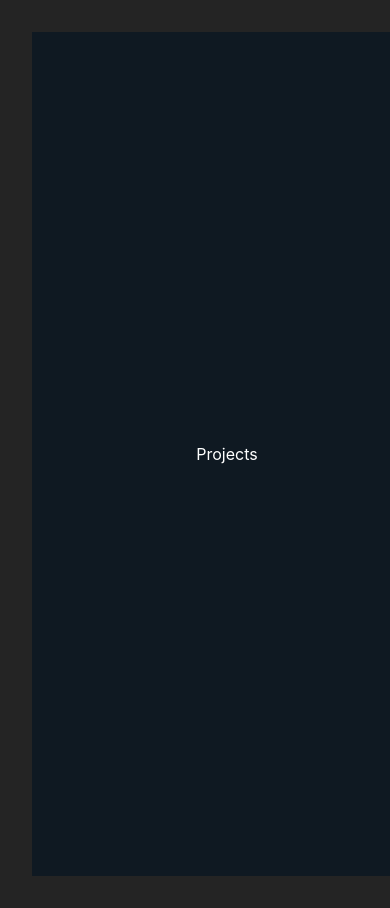
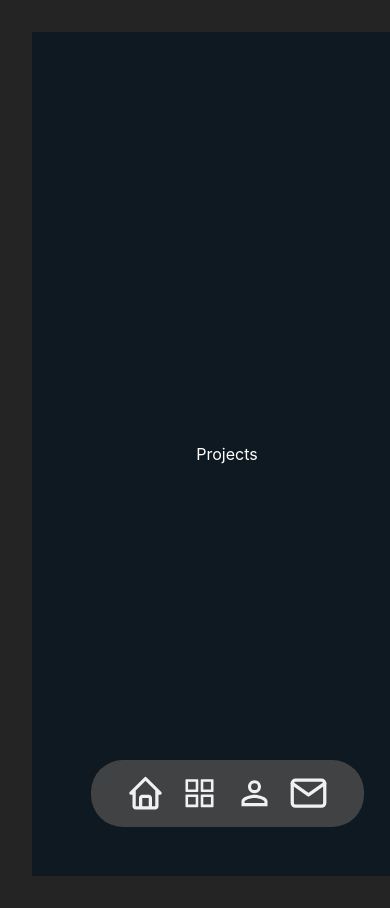
Before and after one commit to jfinley6/portfolio, a React (Vite) app: page /projects in a window 390 px wide. Shown: the top 908 px of the page. Built offline with nearby package versions, Linux system fonts and the light colour scheme.

Commit message:
add mobile-navbar elements

```diff
--- a/src/components/NavBar.jsx
+++ b/src/components/NavBar.jsx
@@ -26,9 +26,9 @@ function NavBar() {
               <svg
                 stroke="currentColor"
                 fill="currentColor"
-                stroke-width="0"
+                strokeWidth="0"
                 viewBox="0 0 1024 1024"
-                class="icon"
+                className="icon"
                 height="1em"
                 width="1em"
                 xmlns="http://www.w3.org/2000/svg"
@@ -43,9 +43,9 @@ function NavBar() {
               <svg
                 stroke="currentColor"
                 fill="currentColor"
-                stroke-width="0"
+                strokeWidth="0"
                 viewBox="0 0 1024 1024"
-                class="icon"
+                className="icon"
                 height="1em"
                 width="1em"
                 xmlns="http://www.w3.org/2000/svg"
@@ -56,6 +56,96 @@ function NavBar() {
           </div>
         </div>
       </div>
+      <div id="mobile-navbar">
+        <div className="nav-item">
+          <Link to="/" className="active nav-link">
+            <svg
+              stroke="currentColor"
+              fill="currentColor"
+              strokeWidth="0"
+              viewBox="0 0 24 24"
+              height="1em"
+              width="1em"
+              xmlns="http://www.w3.org/2000/svg"
+              style={{
+                color: "white",
+                height: "10vh",
+                width: "10vw",
+                margin: "2vw",
+              }}
+            >
+              <path d="M3 13h1v7c0 1.103.897 2 2 2h12c1.103 0 2-.897 2-2v-7h1a1 1 0 0 0 .707-1.707l-9-9a.999.999 0 0 0-1.414 0l-9 9A1 1 0 0 0 3 13zm7 7v-5h4v5h-4zm2-15.586 6 6V15l.001 5H16v-5c0-1.103-.897-2-2-2h-4c-1.103 0-2 .897-2 2v5H6v-9.586l6-6z"></path>
+            </svg>
+          </Link>
+        </div>
+        <div className="nav-item">
+          <Link to="/projects" className="nav-link">
+            <svg
+              stroke="currentColor"
+              fill="currentColor"
+              strokeWidth="0"
+              viewBox="0 0 1024 1024"
+              height="1em"
+              width="1em"
+              xmlns="http://www.w3.org/2000/svg"
+              style={{
+                color: "white",
+                height: "10vh",
+                width: "10vw",
+                margin: "2vw",
+              }}
+            >
+              <path d="M464 144H160c-8.8 0-16 7.2-16 16v304c0 8.8 7.2 16 16 16h304c8.8 0 16-7.2 16-16V160c0-8.8-7.2-16-16-16zm-52 268H212V212h200v200zm452-268H560c-8.8 0-16 7.2-16 16v304c0 8.8 7.2 16 16 16h304c8.8 0 16-7.2 16-16V160c0-8.8-7.2-16-16-16zm-52 268H612V212h200v200zM464 544H160c-8.8 0-16 7.2-16 16v304c0 8.8 7.2 16 16 16h304c8.8 0 16-7.2 16-16V560c0-8.8-7.2-16-16-16zm-52 268H212V612h200v200zm452-268H560c-8.8 0-16 7.2-16 16v304c0 8.8 7.2 16 16 16h304c8.8 0 16-7.2 16-16V560c0-8.8-7.2-16-16-16zm-52 268H612V612h200v200z"></path>
+            </svg>
+          </Link>
+        </div>
+        <div className="nav-item">
+          <Link to="/about" className="nav-link">
+            <svg
+              stroke="currentColor"
+              fill="currentColor"
+              strokeWidth="0"
+              viewBox="0 0 24 24"
+              height="1em"
+              width="1em"
+              xmlns="http://www.w3.org/2000/svg"
+              style={{
+                color: "white",
+                height: "10vh",
+                width: "10vw",
+                margin: "2vw",
+              }}
+            >
+              <path fill="none" d="M0 0h24v24H0V0z"></path>
+              <path d="M12 5.9a2.1 2.1 0 110 4.2 2.1 2.1 0 010-4.2m0 9c2.97 0 6.1 1.46 6.1 2.1v1.1H5.9V17c0-.64 3.13-2.1 6.1-2.1M12 4C9.79 4 8 5.79 8 8s1.79 4 4 4 4-1.79 4-4-1.79-4-4-4zm0 9c-2.67 0-8 1.34-8 4v3h16v-3c0-2.66-5.33-4-8-4z"></path>
+            </svg>
+          </Link>
+        </div>
+        <div className="nav-item">
+          <Link to="/contact" className="nav-link">
+            <svg
+              stroke="currentColor"
+              fill="none"
+              strokeWidth="2"
+              viewBox="0 0 24 24"
+              strokeLinecap="round"
+              strokeLinejoin="round"
+              height="1em"
+              width="1em"
+              xmlns="http://www.w3.org/2000/svg"
+              style={{
+                color: "white",
+                height: "10vh",
+                width: "10vw",
+                margin: "2vw",
+              }}
+            >
+              <path d="M4 4h16c1.1 0 2 .9 2 2v12c0 1.1-.9 2-2 2H4c-1.1 0-2-.9-2-2V6c0-1.1.9-2 2-2z"></path>
+              <polyline points="22,6 12,13 2,6"></polyline>
+            </svg>
+          </Link>
+        </div>
+      </div>
     </>
   );
 }
```
